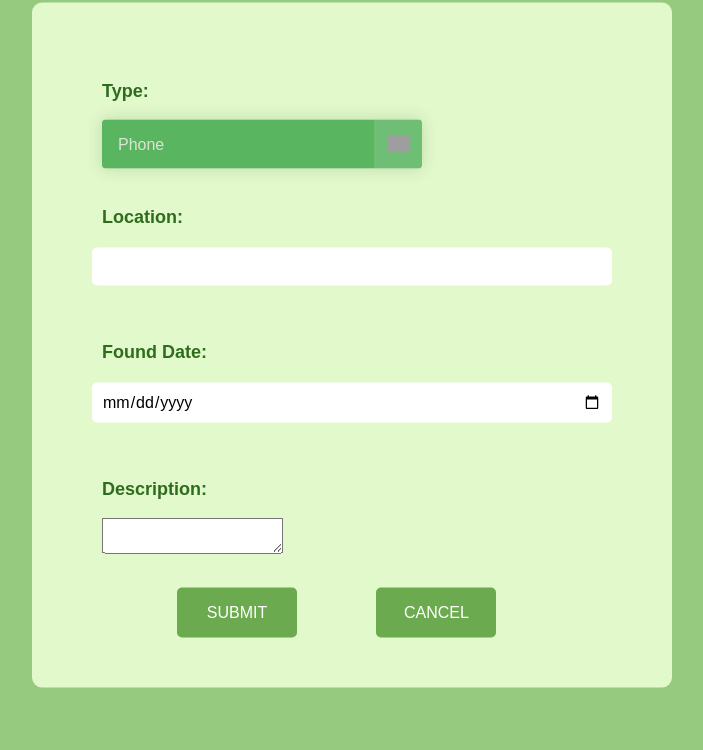
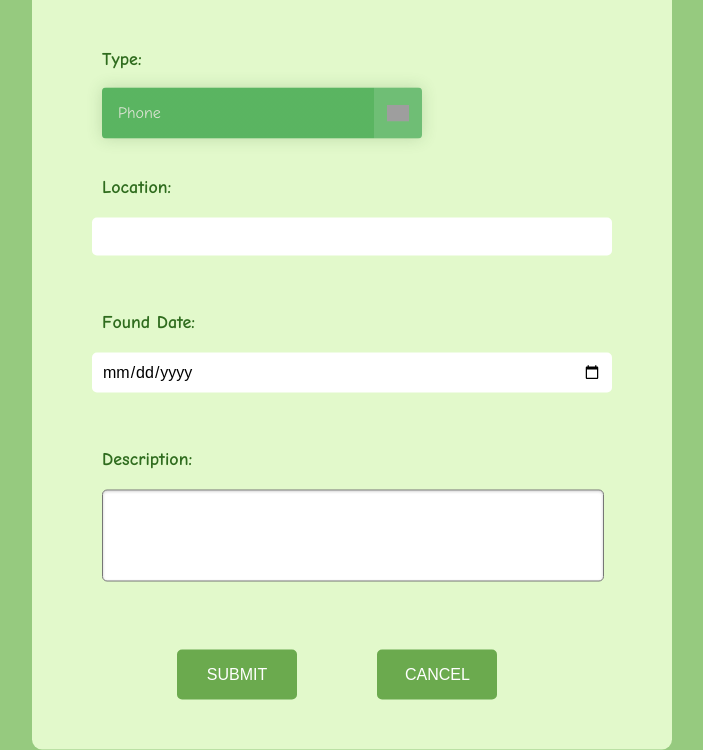
Before and after one commit to cyixiao/lost-and-found, a website: page public/add-item.html in a window 1280 px wide. Shown: the part 111-861 px from the top of the page, without its empty margins (288-991 px from the left). Before the commit the page ends 800 px from the top, so only its background shows below. Drawn offline with Linux system fonts and the light colour scheme; grey boxes are pictures that could not be loaded.

Commit message:
update font

```diff
--- a/public/css/add_item.css
+++ b/public/css/add_item.css
@@ -13,7 +13,10 @@ body, html {
 
 body{
     background-color: rgb(150, 202, 127);
-    font-family: 'Asap', sans-serif;
+    font-family: "Comic Sans MS", "Comic Sans", cursive;
+    display: flex;
+    justify-content: center;
+    align-items: center;
 }
 
 h2{
@@ -21,7 +24,7 @@ h2{
     color: rgb(255, 255, 255);
     position: absolute;
     top: 0%;
-    left: 39%;
+    position: absolute;
     text-shadow: 4px 4px 8px rgba(0, 0, 0, 0.5);
 }
 
@@ -35,6 +38,7 @@ h2{
     left: 50%;
     width: 500px;
     transform: translate(-50%, -50%);
+    margin-top: 15px;
 }
 
 
@@ -130,3 +134,17 @@ p{
     color:rgb(47, 108, 30);
     font-weight: bold;
 }
+
+#item-description {
+    display: block;
+    width: calc(100% - 20px);
+    height: 70px;
+    margin: 20px 0;
+    padding: 10px;
+    font-size: 16px;
+    border-radius: 5px;
+    box-shadow: inset 0 1px 3px rgba(0, 0, 0, 0.2);
+    resize: none;
+    outline: none;
+    font-family: 'Asap', sans-serif;
+}
--- a/public/css/login.css
+++ b/public/css/login.css
@@ -1,6 +1,6 @@
 body {
     background-color: rgb(103, 149, 82);
-    font-family: 'Asap', sans-serif;
+    font-family: "Comic Sans MS", "Comic Sans", cursive;
     display: flex;
     justify-content: center;
     align-items: center;
--- a/public/css/signup.css
+++ b/public/css/signup.css
@@ -1,6 +1,6 @@
 body {
     background-color: rgb(124, 177, 99);
-    font-family: 'Asap', sans-serif;
+    font-family: "Comic Sans MS", "Comic Sans", cursive;
     display: flex;
     justify-content: center;
     align-items: center;
--- a/public/css/user_claims.css
+++ b/public/css/user_claims.css
@@ -1,6 +1,6 @@
 body{
     background-color: rgb(150, 202, 127);
-    font-family: 'Asap', sans-serif;
+    font-family: "Comic Sans MS", "Comic Sans", cursive;
     display: flex;
     flex-direction: column;
 }
@@ -37,7 +37,7 @@ h1 {
     margin-top: 20px;
     border-collapse: collapse;
     background-color: #ffffcc;
-    font-family: 'Asap', sans-serif;
+    font-family: "Comic Sans MS", "Comic Sans", cursive;
     border-radius: 5px;
 }
 
@@ -50,11 +50,11 @@ h1 {
 #claims-list td {
     border-bottom: 1px solid #ddd;
     padding: 12px;
-    text-align: left; /* Ensure text alignment */
+    text-align: left;
 }
 
 #claims-list tr:hover {
-    background-color: lightgreen; /* Light gray */
+    background-color: lightgreen;
 }
 
 #claims-list button {
```
